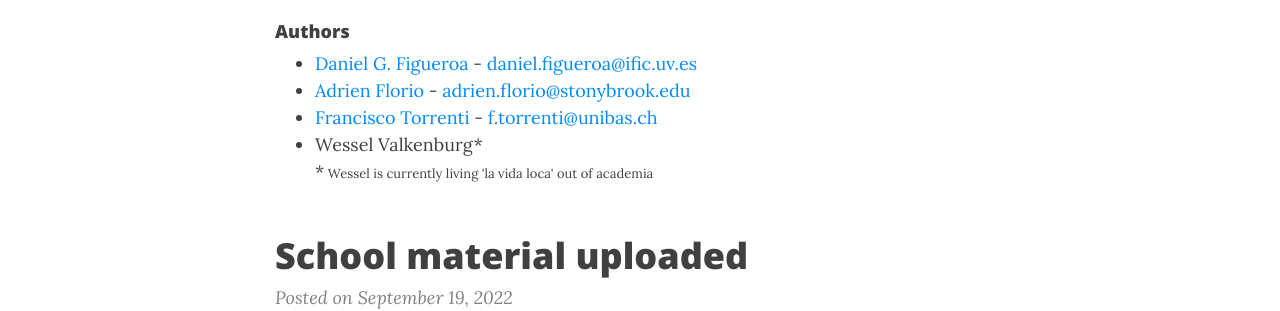
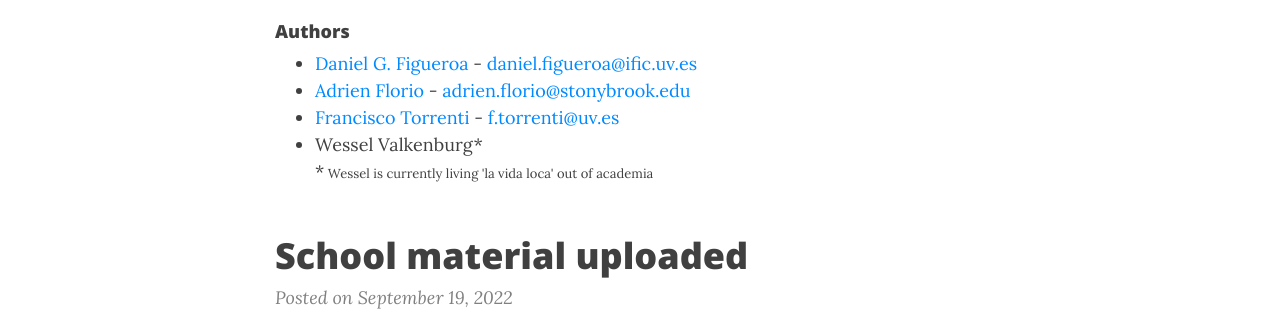
Before and after one commit to cosmolattice/cosmolatticeweb, a Jekyll site: the page built from index.md, in a window 1280 px wide and 900 px high, scrolled down 1382 px. Shown: the part 154-465 px from the top of the window. Built offline with Jekyll 4.4.1, drawn with Linux system fonts in a browser that asks for light colours; nearby versions of some CDN libraries; comment, search, counter and statistics services are not loaded; some of the changed lines change nothing that is shown.

Commit message:
Changed e-mail address

```diff
--- a/index.md
+++ b/index.md
@@ -53,6 +53,6 @@ inform about events, etc.  In order to subscribe, send a blank e-mail to:
 
 - <a href="https://webific.ific.uv.es/web/content/figueroa-daniel-g" target="_blank" rel="noopener noreferrer">Daniel G. Figueroa</a> - <daniel.figueroa@ific.uv.es>
 - <a href="https://afloriosite.wordpress.com/" target="_blank" rel="noopener noreferrer">Adrien Florio </a> - <adrien.florio@stonybrook.edu>
-- <a href="http://ftorrenti.github.io"  target="_blank" rel="noopener noreferrer">Francisco Torrenti</a> - <f.torrenti@unibas.ch>
+- <a href="http://ftorrenti.github.io"  target="_blank" rel="noopener noreferrer">Francisco Torrenti</a> - <f.torrenti@uv.es>
 - Wessel Valkenburg\* <br>
 \*<font size="2"> Wessel is currently living 'la vida loca' out of academia
```
